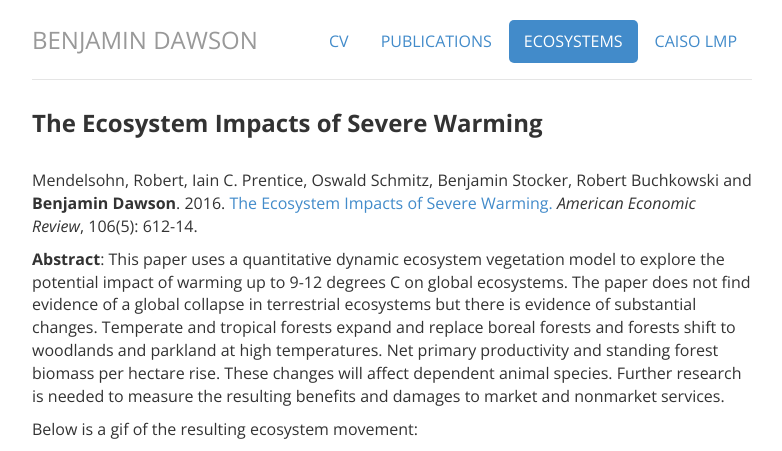
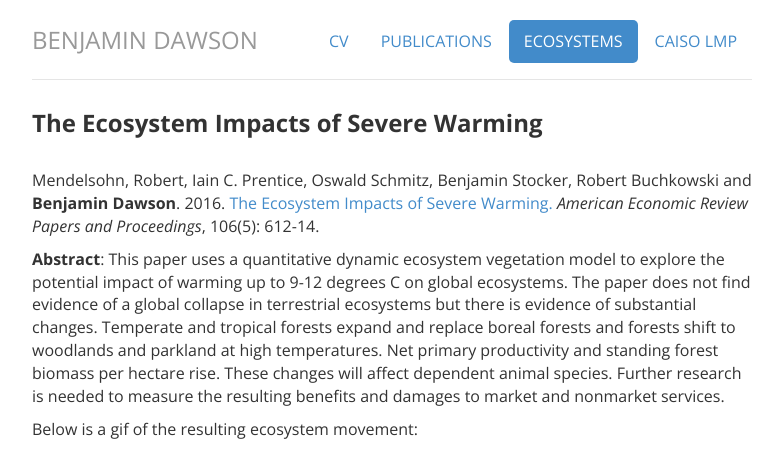
Before and after one commit to BenMDawson/BenMDawson.github.io, a Jekyll site: the page built from ecosystems/index.html, in a window 1280 px wide, cut to the strip 0-451 px from the top of the page. Shown: the whole strip, without its empty margins (248-1030 px from the left). Built offline with Jekyll 4.4.1, drawn with Linux system fonts in a browser that asks for light colours.

Commit message:
Update index.html

```diff
--- a/ecosystems/index.html
+++ b/ecosystems/index.html
@@ -8,7 +8,7 @@ ecosystems: active
 <h3><b>The Ecosystem Impacts of Severe Warming</b></h3>
 <br>
 
-<p>Mendelsohn, Robert, Iain C. Prentice, Oswald Schmitz, Benjamin Stocker, Robert Buchkowski and <b>Benjamin Dawson</b>. 2016. <a href="https://www.aeaweb.org/articles?id=10.1257/aer.p20161104" target="_blank">The Ecosystem Impacts of Severe Warming.</a>	<i>American Economic Review</i>, 106(5): 612-14.</p>
+<p>Mendelsohn, Robert, Iain C. Prentice, Oswald Schmitz, Benjamin Stocker, Robert Buchkowski and <b>Benjamin Dawson</b>. 2016. <a href="https://www.aeaweb.org/articles?id=10.1257/aer.p20161104" target="_blank">The Ecosystem Impacts of Severe Warming.</a>	<i>American Economic Review Papers and Proceedings</i>, 106(5): 612-14.</p>
 
 <p> <b>Abstract</b>: This paper uses a quantitative dynamic ecosystem vegetation model to explore the potential impact of warming up to 9-12 degrees C on global ecosystems. The paper does not find evidence of a global collapse in terrestrial ecosystems but there is evidence of substantial changes. Temperate and tropical forests expand and replace boreal forests and forests shift to woodlands and parkland at high temperatures. Net primary productivity and standing forest biomass per hectare rise. These changes will affect dependent animal species. Further research is needed to measure the resulting benefits and damages to market and nonmarket services. </p>
 
```
